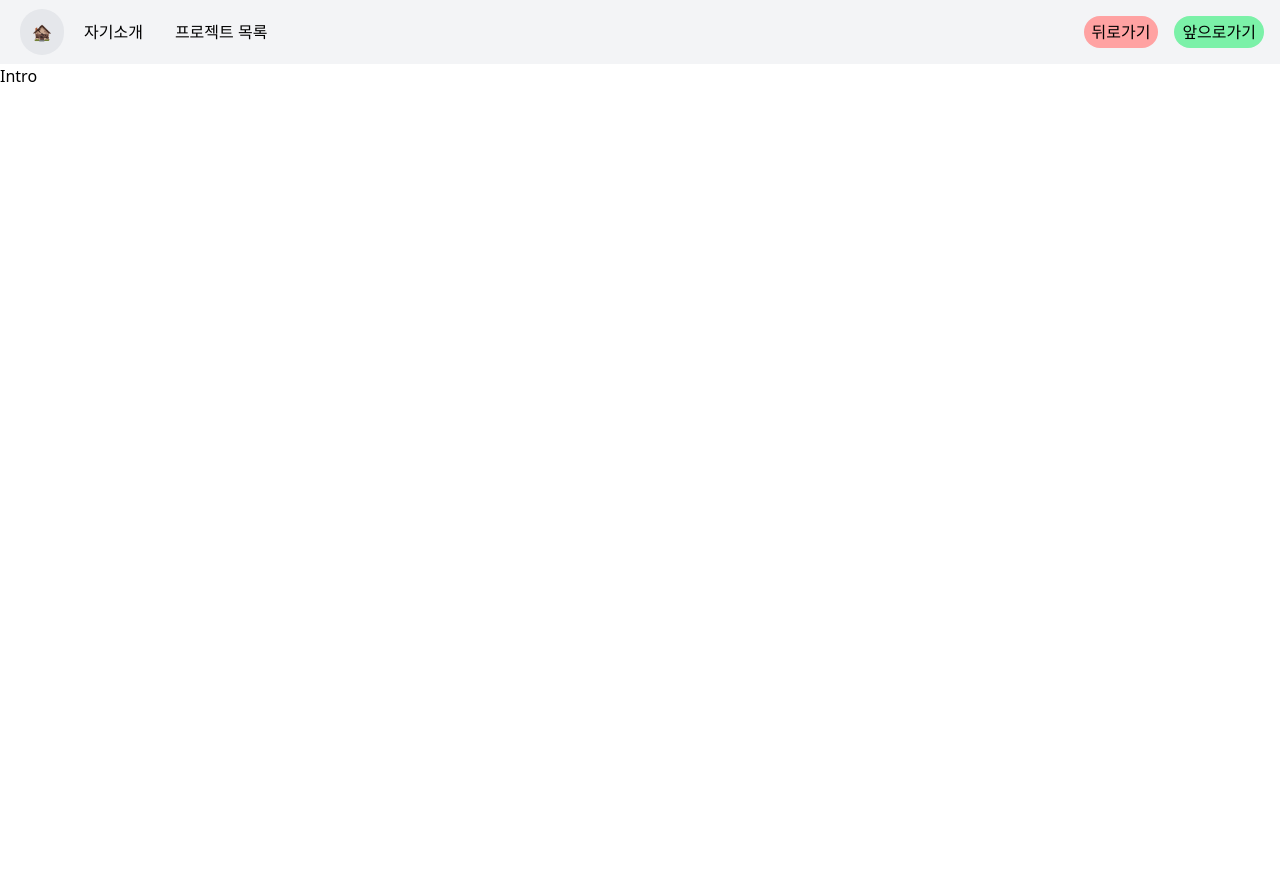
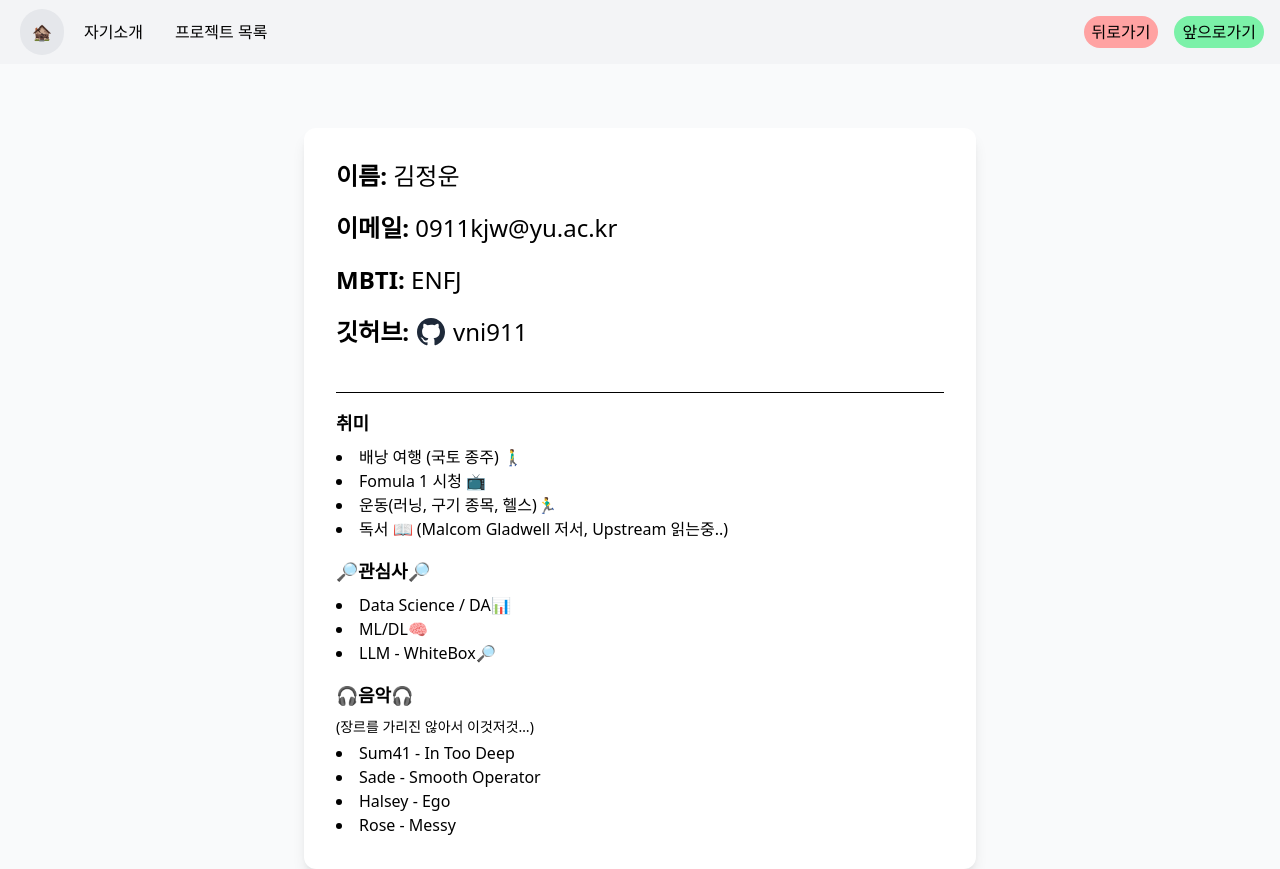
Before and after one commit to Likelion-YeungNam-Univ/9-13th-fe-assignment, a React (Vite) app: page /about in a window 1280 px wide. Before the commit the page ends 800 px from the top, so only its background shows below. Built offline with nearby package versions, Linux system fonts and the light colour scheme.

Commit message:
자기소개페이지 작성

```diff
--- a/src/pages/Intro.jsx
+++ b/src/pages/Intro.jsx
@@ -2,7 +2,60 @@ import React from 'react'
 
 const Intro = () => {
   return (
-    <div>Intro</div>
+    <div className="flex justify-center items-start min-h-screen bg-gray-50 w-full">
+      <div className="bg-white rounded-xl shadow-lg p-8 w-full max-w-2xl mt-16">
+        <ul className="pb-6 mb-4 text-2xl border-b ">
+          <li className="pb-5"><strong>이름:</strong> 김정운</li>
+          <li className="pb-5"><strong>이메일:</strong> 0911kjw@yu.ac.kr</li>
+          <li className="pb-5"><strong>MBTI:</strong> ENFJ</li>
+          <li className="pb-5 flex items-center">
+            <strong className="mr-2">깃허브:</strong>
+            <a
+              href="https://github.com/vni911"
+              target="_blank"
+              rel="noopener noreferrer"
+              className="flex items-center hover:underline"
+            >
+              <svg
+                xmlns="http://www.w3.org/2000/svg"
+                width="28"
+                height="28"
+                fill="currentColor"
+                viewBox="0 0 24 24"
+                className="mr-2 text-gray-800"
+              >
+                <path d="M12 0C5.37 0 0 5.373 0 12c0 5.303 3.438 9.8 8.205 11.387.6.113.82-.258.82-.577 0-.285-.01-1.04-.015-2.04-3.338.726-4.042-1.61-4.042-1.61-.546-1.387-1.333-1.756-1.333-1.756-1.09-.745.083-.729.083-.729 1.205.085 1.84 1.237 1.84 1.237 1.07 1.834 2.807 1.304 3.492.997.108-.775.418-1.305.762-1.605-2.665-.305-5.466-1.334-5.466-5.931 0-1.31.468-2.381 1.236-3.221-.124-.303-.535-1.524.117-3.176 0 0 1.008-.322 3.3 1.23a11.52 11.52 0 013.003-.404c1.018.005 2.045.138 3.003.404 2.291-1.553 3.297-1.23 3.297-1.23.653 1.653.242 2.874.118 3.176.77.84 1.235 1.911 1.235 3.221 0 4.609-2.804 5.624-5.475 5.921.43.371.823 1.102.823 2.222 0 1.606-.014 2.898-.014 3.293 0 .321.218.694.825.576C20.565 21.796 24 17.299 24 12c0-6.627-5.373-12-12-12z"/>
+              </svg>
+              vni911
+            </a>
+          </li>
+        </ul>
+
+        <h2 className="text-lg font-bold mb-2">취미</h2>
+        <ul className="mb-4 list-disc list-inside">
+          <li>배낭 여행 (국토 종주) 🚶‍♂️</li>
+          <li>Fomula 1 시청 📺</li>
+          <li>운동(러닝, 구기 종목, 헬스)🏃‍♂️</li>
+          <li>독서 📖 (Malcom Gladwell 저서, Upstream 읽는중..)</li>
+        </ul>
+
+        <h2 className="text-lg font-bold mb-2">🔎관심사🔎</h2>
+        <ul className="mb-4 list-disc list-inside">
+          <li>Data Science / DA📊</li>
+          <li>ML/DL🧠</li>
+          <li>LLM - WhiteBox🔎</li>
+        </ul>
+
+        <h2 className="text-lg font-bold mb-2">🎧음악🎧</h2>
+        <p className="mb-1 text-sm">(장르를 가리진 않아서 이것저것…)</p>
+        <ul className="list-disc list-inside">
+          <li>Sum41 - In Too Deep</li>
+          <li>Sade - Smooth Operator</li>
+          <li>Halsey - Ego</li>
+          <li>Rose - Messy</li>
+        </ul>
+      </div>
+    </div>
   )
 }
 
```
